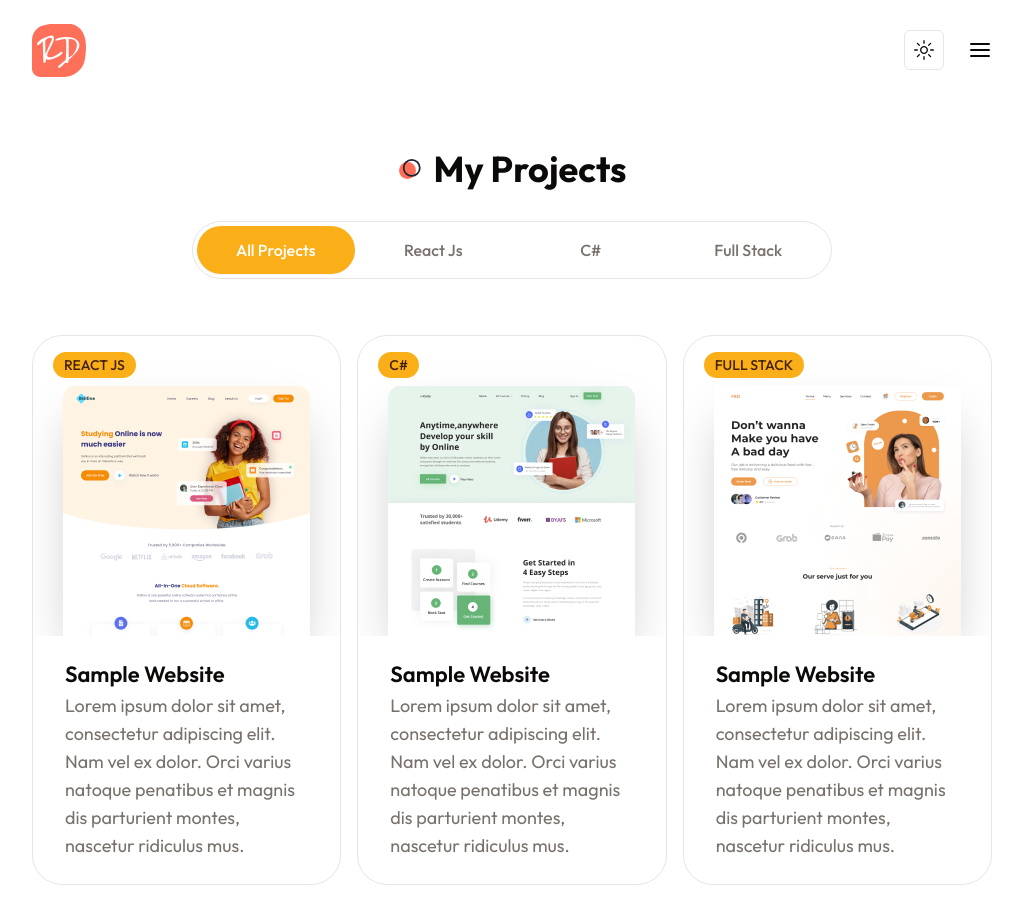
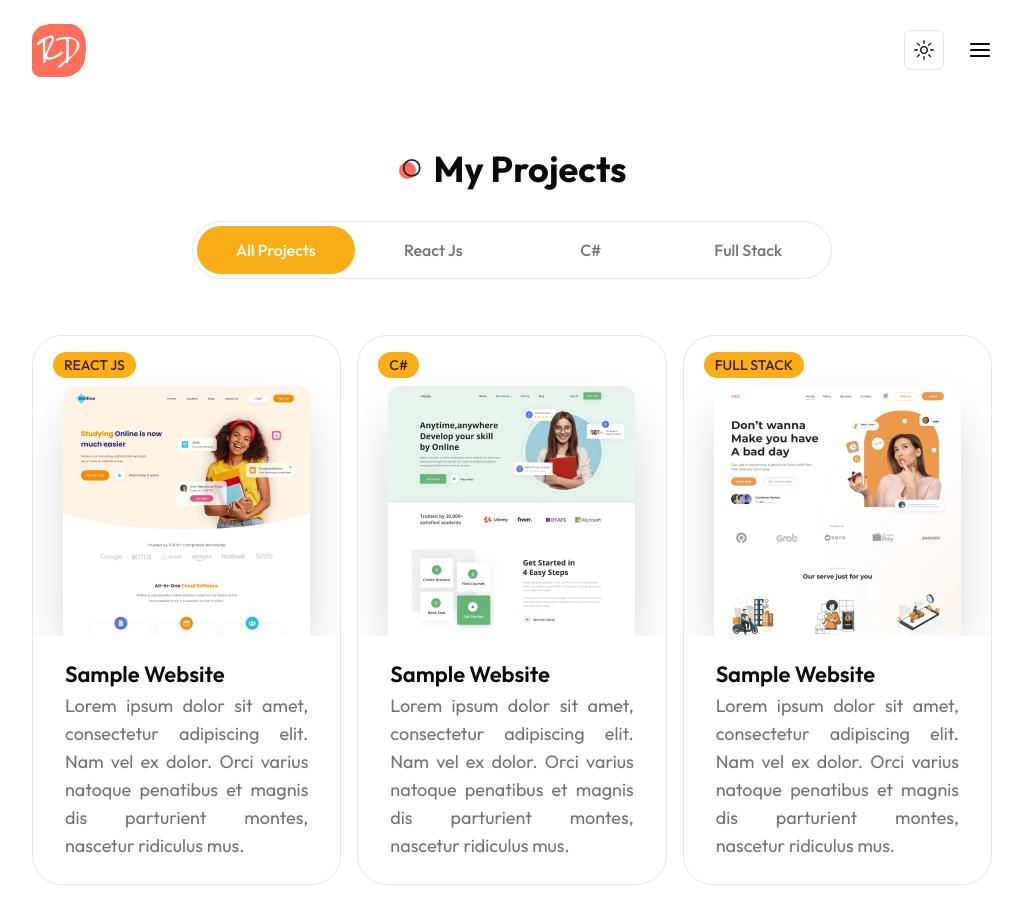
Before and after one commit to GCarido/my-portfolio, a Next.js app: page /projects in a window 1280 px wide. Shown: the top 909 px of the page, without its empty margins (128-1151 px from the left). Built offline with nearby package versions, Linux system fonts and the light colour scheme.

Commit message:
Justify text style

```diff
--- a/components/ProjectCard.jsx
+++ b/components/ProjectCard.jsx
@@ -33,7 +33,7 @@
             <div className="h-full px-8 py-6">
                 <Badge className="uppercase text-sm font-medium mb-2 absolute top-4 left-5">{project.category}</Badge>
                 <h4 className="h4 mb-1">{project.name}</h4>
-                <p className="text-muted-foreground text-lg">{project.description}</p>
+                <p className="text-muted-foreground text-lg text-justify">{project.description}</p>
             </div>
         </Card>
     )
```
